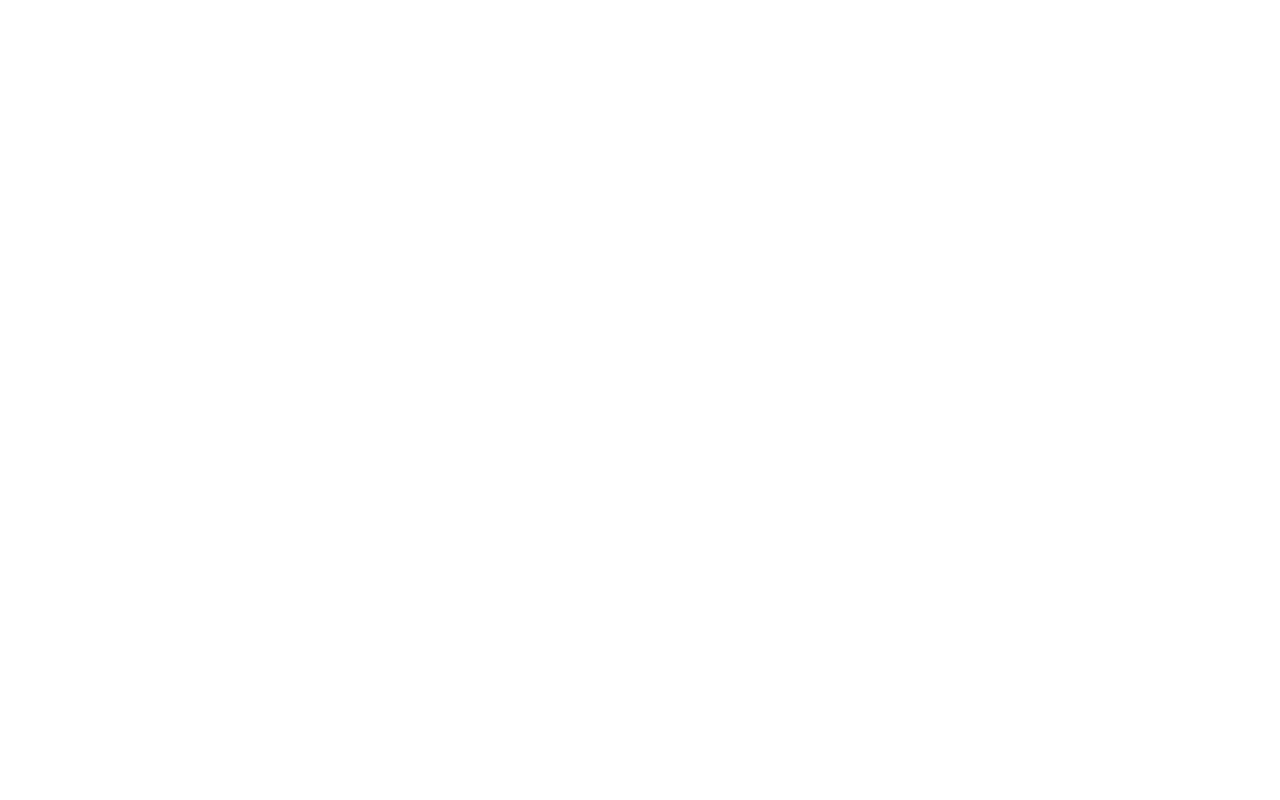
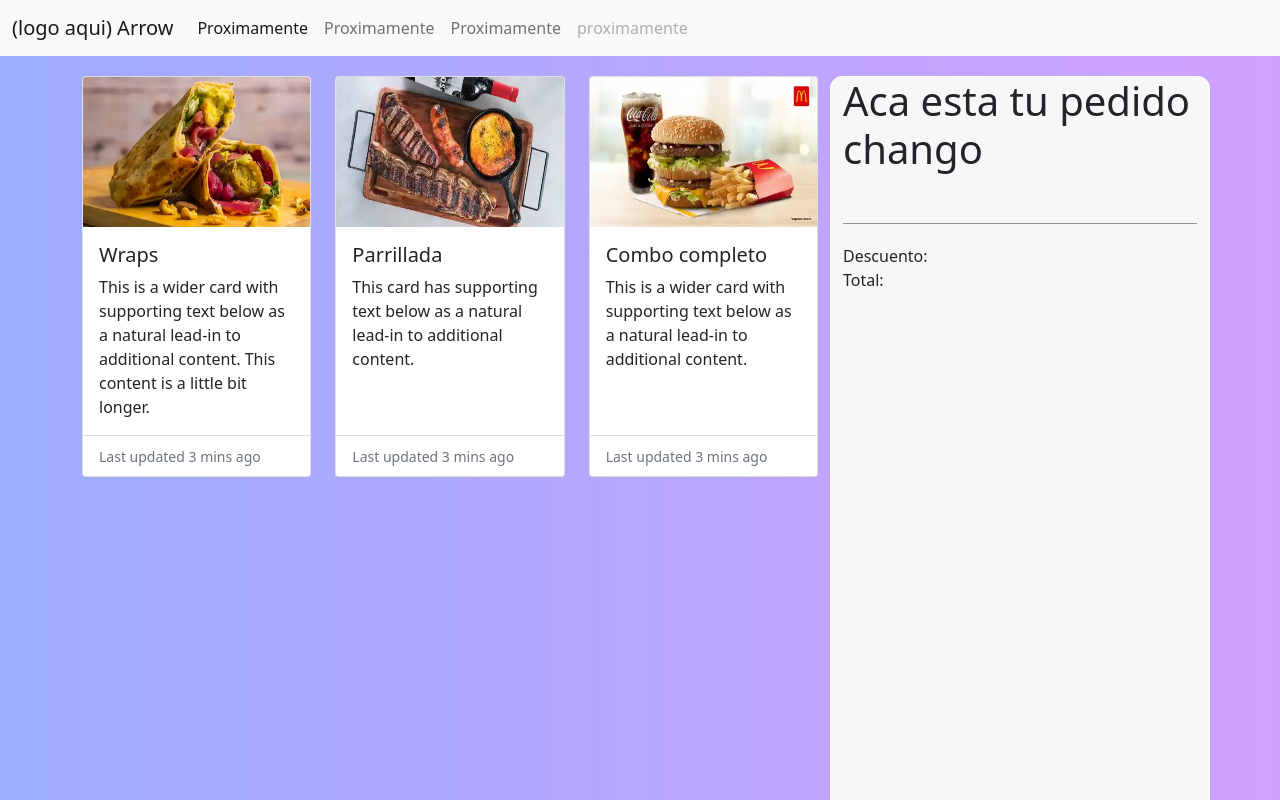
Before and after one commit to EnriqueArroyo/arroyo_js, a plain HTML site: page index.html in a window 1280 px wide. Shown: the top 800 px of the page. Drawn offline with nearby package versions, Linux system fonts and the light colour scheme; files that its build step writes are made by us from their sources.

Commit message:
Primeras implementaciones de HTML-CSS

```diff
--- a/css/style.css
+++ b/css/style.css
@@ -0,0 +1,34 @@
+body{
+    background: linear-gradient(90deg, #00d0ff, #d1a1ff);
+    background-size: 400% 400%;
+    animation: anim 10s infinite ease-in-out;
+}
+@keyframes anim {
+    0%{
+        background-position: 0 50%;
+    }
+    50%{
+        background-position: 100% 50%;
+    }
+    100%{
+        background-position: 0 50%;
+    }
+}
+main{
+    margin-top: 20px;
+}
+.pedido{
+    background: #F7F7F7;
+    border: 1px solid rgb(255, 255, 255);
+    border-radius: 12px;
+    height: 1000px;
+    size: 100px;
+}
+.pedido p{
+    margin-top: 50px;
+    padding-top: 20px;
+    border-top: solid 1px rgb(149, 149, 149);
+}
+.card-footer{
+    background: white;
+}
--- a/index.html
+++ b/index.html
@@ -1,23 +1,148 @@
 <!DOCTYPE html>
-<html lang="es">
-<head>
-    <meta charset="UTF-8">
-    <meta http-equiv="X-UA-Compatible" content="IE=edge">
-    <meta name="viewport" content="width=device-width, initial-scale=1.0">
-    <link rel="stylesheet" href="style.css">
-    <title>Home</title>
-</head>
-<body>
+<html lang="en">
+  <head>
+    <!-- Required meta tags -->
+    <meta charset="utf-8" />
+    <meta name="viewport" content="width=device-width, initial-scale=1" />
+
+    <!-- Bootstrap CSS -->
+    <link
+      href="https://cdn.jsdelivr.net/npm/bootstrap@5.0.2/dist/css/bootstrap.min.css"
+      rel="stylesheet"
+      integrity="sha384-EVSTQN3/azprG1Anm3QDgpJLIm9Nao0Yz1ztcQTwFspd3yD65VohhpuuCOmLASjC"
+      crossorigin="anonymous"
+    />
+    <!--CSS -->
+    <link rel="stylesheet" href="css\style.css" />
+
+    <title>Prueba</title>
+  </head>
+  <body>
     <header>
-        <nav>
-
-        </nav>
+      <nav class="navbar navbar-expand-lg navbar-light bg-light">
+        <div class="container-fluid">
+          <a class="navbar-brand" href="#">(logo aqui) Arrow</a>
+          <button
+            class="navbar-toggler"
+            type="button"
+            data-bs-toggle="collapse"
+            data-bs-target="#navbarNav"
+            aria-controls="navbarNav"
+            aria-expanded="false"
+            aria-label="Toggle navigation"
+          >
+            <span class="navbar-toggler-icon"></span>
+          </button>
+          <div class="collapse navbar-collapse" id="navbarNav">
+            <ul class="navbar-nav">
+              <li class="nav-item">
+                <a class="nav-link active" aria-current="page" href="#"
+                  >Proximamente</a
+                >
+              </li>
+              <li class="nav-item">
+                <a class="nav-link" href="#">Proximamente</a>
+              </li>
+              <li class="nav-item">
+                <a class="nav-link" href="#">Proximamente</a>
+              </li>
+              <li class="nav-item">
+                <a
+                  class="nav-link disabled"
+                  href="#"
+                  tabindex="-1"
+                  aria-disabled="true"
+                  >proximamente</a
+                >
+              </li>
+            </ul>
+          </div>
+        </div>
+      </nav>
     </header>
     <main>
+      <div class="container">
+        <div class="row">
+          <section class="productos col-8">
+            <div class="row row-cols-1 row-cols-md-3 g-4">
+              <div class="col">
+                <div class="card h-100">
+                  <img
+                    src="img/018ab5a2-6a2a-418c-8603-ee8e32169f81-1667924223374.webp"
+                    class="card-img-top"
+                    height="150px"
+                    width="268px"
+                    alt="..."
+                  />
+                  <div class="card-body">
+                    <h5 class="card-title">Wraps</h5>
+                    <p class="card-text">
+                      This is a wider card with supporting text below as a
+                      natural lead-in to additional content. This content is a
+                      little bit longer.
+                    </p>
+                  </div>
+                  <div class="card-footer">
+                    <small class="text-muted">Last updated 3 mins ago</small>
+                  </div>
+                </div>
+              </div>
+              <div class="col">
+                <div class="card h-100">
+                  <img
+                    src="img/lamalbequeria-1661802104650.webp"
+                    class="card-img-top"
+                    height="150px"
+                    width="268px"
+                    alt="..."
+                  />
+                  <div class="card-body">
+                    <h5 class="card-title">Parrillada</h5>
+                    <p class="card-text">
+                      This card has supporting text below as a natural lead-in
+                      to additional content.
+                    </p>
+                  </div>
+                  <div class="card-footer">
+                    <small class="text-muted">Last updated 3 mins ago</small>
+                  </div>
+                </div>
+              </div>
+              <div class="col">
+                <div class="card h-100">
+                  <img
+                    src="img/mcdonaldscol-1660251198623.webp"
+                    class="card-img-top"
+                    height="150px"
+                    width="268px"
+                    alt="..."
+                  />
+                  <div class="card-body">
+                    <h5 class="card-title">Combo completo</h5>
+                    <p class="card-text">
+                      This is a wider card with supporting text below as a
+                      natural lead-in to additional content.
+                  </div>
+                  <div class="card-footer">
+                    <small class="text-muted">Last updated 3 mins ago</small>
+                  </div>
+                </div>
+              </div>
+            </div>
+          </section>
+          <section class="pedido col-4">
+              <h1>Aca esta tu pedido chango</h1>
+              <p>Descuento: <br>Total: </p>
 
+
+          </section>
+        </div>
+      </div>
     </main>
-    <footer>
-
-    </footer>
-</body>
+    <script
+      src="https://cdn.jsdelivr.net/npm/bootstrap@5.0.2/dist/js/bootstrap.bundle.min.js"
+      integrity="sha384-MrcW6ZMFYlzcLA8Nl+NtUVF0sA7MsXsP1UyJoMp4YLEuNSfAP+JcXn/tWtIaxVXM"
+      crossorigin="anonymous"
+    ></script>
+  </body>
 </html>
```
Also changed, not shown: img/018ab5a2-6a2a-418c-8603-ee8e32169f81-1667924223374.webp (added), img/lamalbequeria-1661802104650.webp (added), img/mcdonaldscol-1660251198623.webp (added), img/tequepopsss-1666809147317.webp (added).
